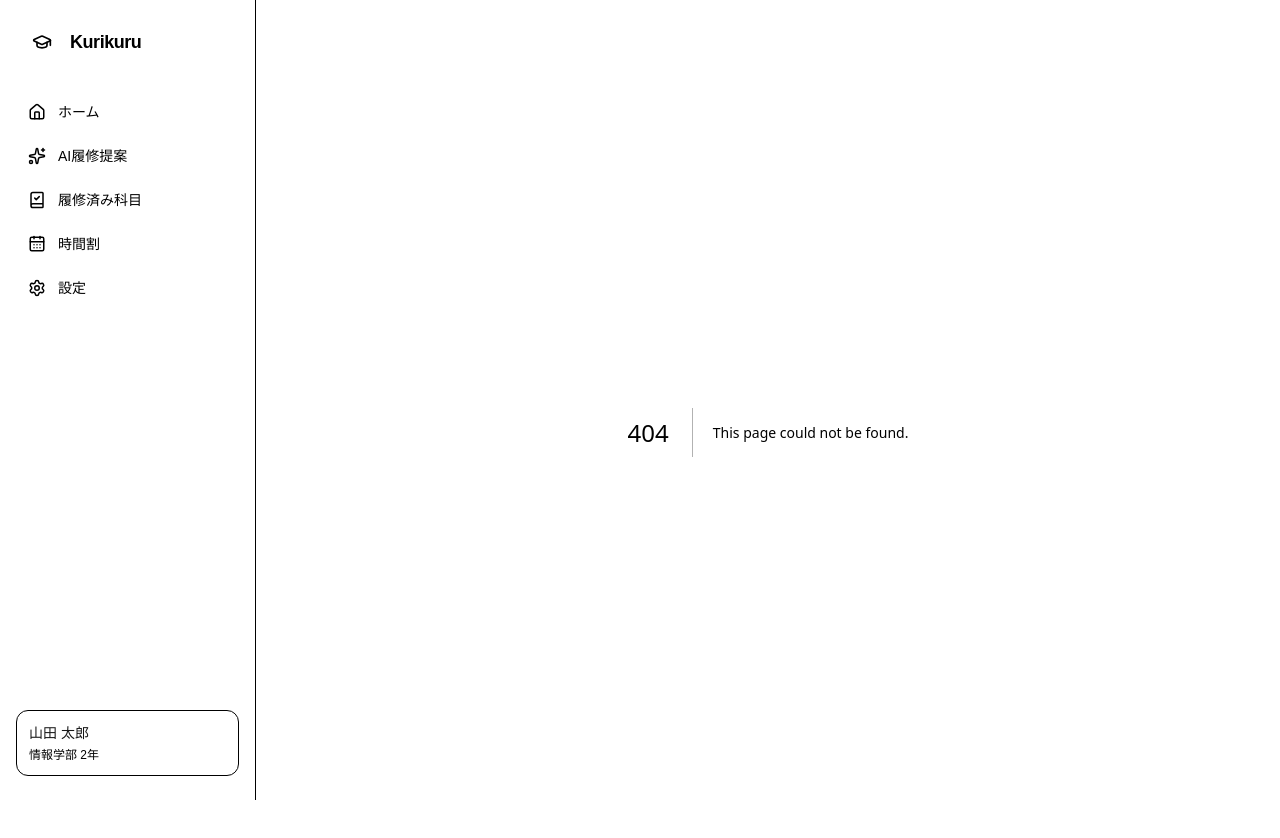
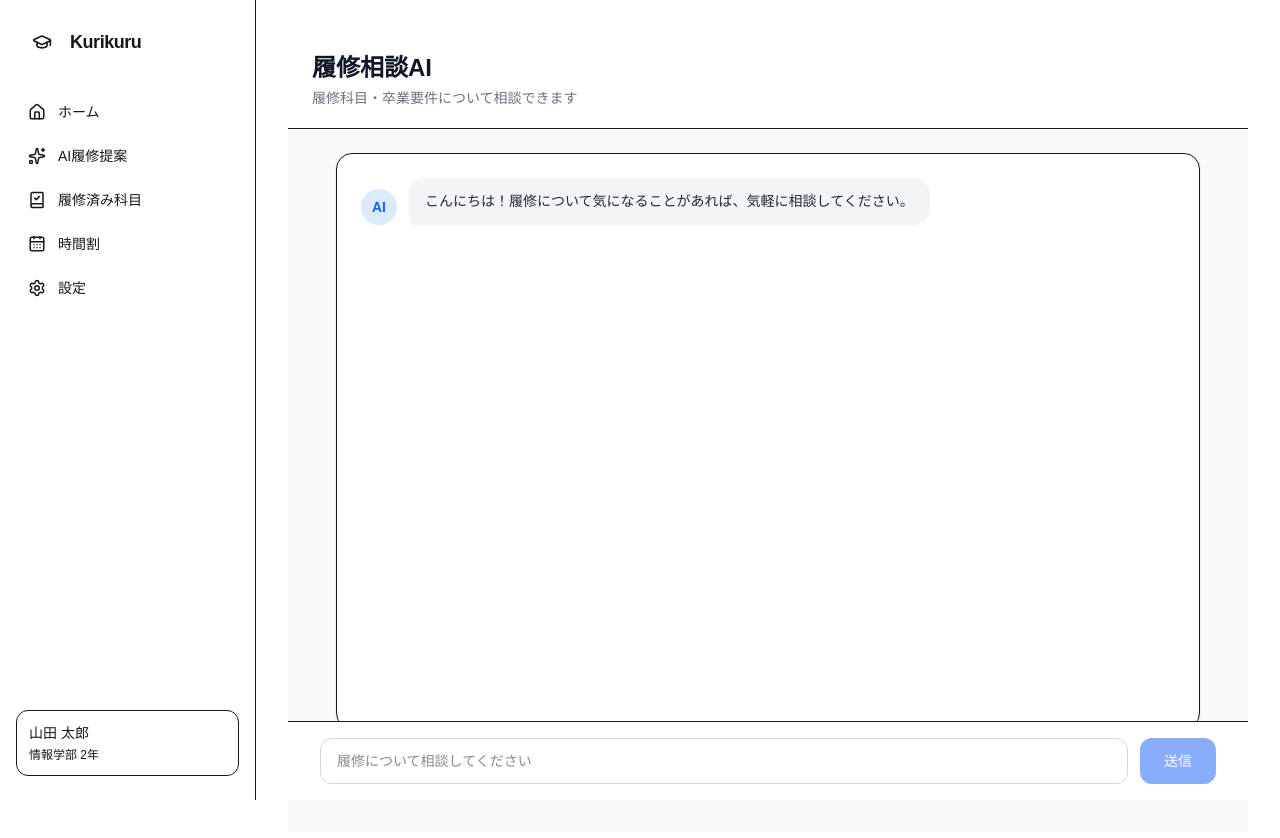
Before and after one commit to hiu-course-ai/course-ai, a Next.js app: page /chat in a window 1280 px wide. Before the commit this address had no page. Shown: the top 838 px of the page. Built offline with nearby package versions, Linux system fonts and the light colour scheme.

Commit message:
feat: add course consultation chat UI

```diff
--- /dev/null
+++ b/src/app/chat/page.tsx
@@ -0,0 +1,138 @@
+"use client";
+
+import { FormEvent, useState } from "react";
+
+type Message = {
+  role: "user" | "assistant";
+  content: string;
+};
+
+export default function ChatPage() {
+  const [messages, setMessages] = useState<Message[]>([
+    {
+      role: "assistant",
+      content:
+        "こんにちは！履修について気になることがあれば、気軽に相談してください。",
+    },
+  ]);
+
+  const [input, setInput] = useState("");
+  const [isLoading, setIsLoading] = useState(false);
+
+  const handleSubmit = async (e: FormEvent) => {
+    e.preventDefault();
+
+    if (!input.trim() || isLoading) return;
+
+    const userMessage = input.trim();
+
+    setMessages((prev) => [
+      ...prev,
+      {
+        role: "user",
+        content: userMessage,
+      },
+    ]);
+
+    setInput("");
+    setIsLoading(true);
+
+    // 現時点ではAI API未接続のため仮の返信
+    setTimeout(() => {
+      setMessages((prev) => [
+        ...prev,
+        {
+          role: "assistant",
+          content:
+            "ご相談ありがとうございます。現在はチャットUIのテスト中です。AIとの接続は後ほど実装します。",
+        },
+      ]);
+      setIsLoading(false);
+    }, 1000);
+  };
+
+  return (
+    <main className="flex min-h-screen flex-col bg-gray-50">
+      {/* ヘッダー */}
+      <div className="border-b bg-white px-6 py-5">
+        <h1 className="text-2xl font-bold text-gray-900">履修相談AI</h1>
+        <p className="mt-1 text-sm text-gray-500">
+          履修科目・卒業要件について相談できます
+        </p>
+      </div>
+
+      {/* チャット欄 */}
+      <div className="mx-auto flex w-full max-w-4xl flex-1 flex-col overflow-hidden px-4 py-6">
+        <div className="flex-1 space-y-5 overflow-y-auto rounded-2xl border bg-white p-6 shadow-sm">
+          {messages.map((message, index) => {
+            const isUser = message.role === "user";
+
+            return (
+              <div
+                key={index}
+                className={`flex items-end gap-3 ${
+                  isUser ? "justify-end" : "justify-start"
+                }`}
+              >
+                {/* AIアイコン */}
+                {!isUser && (
+                  <div className="flex h-9 w-9 shrink-0 items-center justify-center rounded-full bg-blue-100 text-sm font-bold text-blue-600">
+                    AI
+                  </div>
+                )}
+
+                {/* メッセージ */}
+                <div
+                  className={`max-w-[75%] rounded-2xl px-4 py-3 text-sm leading-relaxed ${
+                    isUser
+                      ? "rounded-br-md bg-blue-600 text-white"
+                      : "rounded-bl-md bg-gray-100 text-gray-800"
+                  }`}
+                >
+                  {message.content}
+                </div>
+              </div>
+            );
+          })}
+
+          {/* ローディング */}
+          {isLoading && (
+            <div className="flex items-end gap-3">
+              <div className="flex h-9 w-9 shrink-0 items-center justify-center rounded-full bg-blue-100 text-sm font-bold text-blue-600">
+                AI
+              </div>
+
+              <div className="rounded-2xl rounded-bl-md bg-gray-100 px-4 py-3 text-sm text-gray-500">
+                回答を生成中…
+              </div>
+            </div>
+          )}
+        </div>
+      </div>
+
+      {/* 入力欄 */}
+      <div className="sticky bottom-0 border-t bg-white px-4 py-4">
+        <form
+          onSubmit={handleSubmit}
+          className="mx-auto flex w-full max-w-4xl gap-3"
+        >
+          <input
+            type="text"
+            value={input}
+            onChange={(e) => setInput(e.target.value)}
+            placeholder="履修について相談してください"
+            className="flex-1 rounded-xl border border-gray-300 px-4 py-3 text-sm outline-none transition focus:border-blue-500 focus:ring-2 focus:ring-blue-100"
+          />
+
+          <button
+            type="submit"
+            disabled={isLoading || !input.trim()}
+            className="rounded-xl bg-blue-600 px-6 py-3 text-sm font-medium text-white transition hover:bg-blue-700 disabled:cursor-not-allowed disabled:opacity-50"
+          >
+            送信
+          </button>
+        </form>
+      </div>
+    </main>
+  );
+}
```
